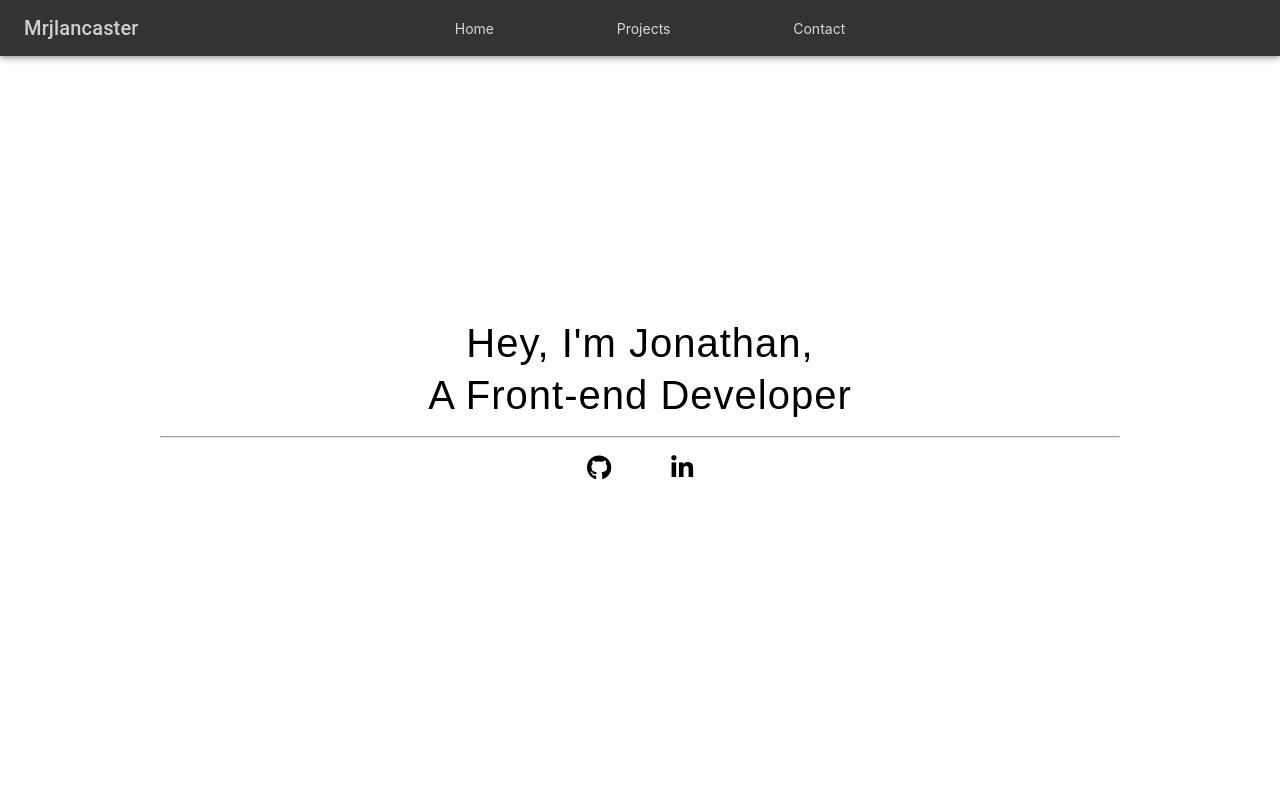
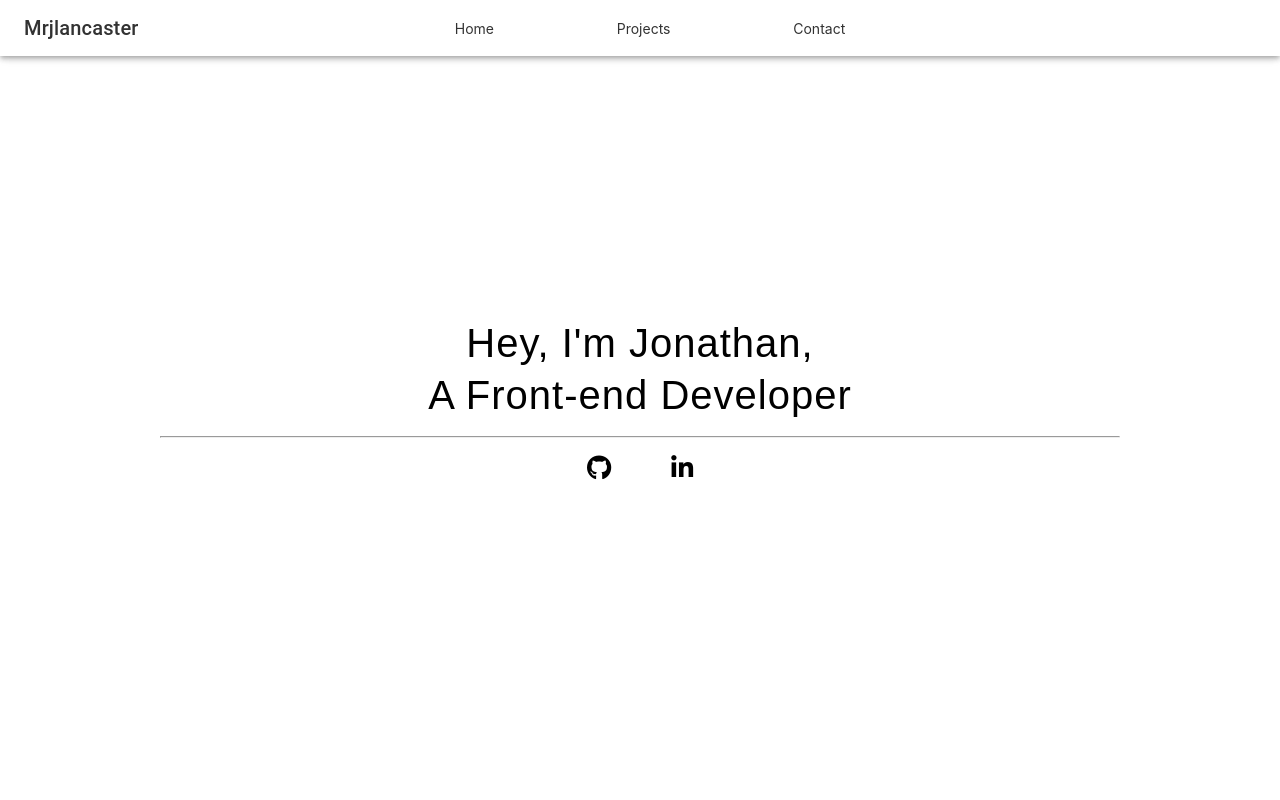
Before and after one commit to mrjlancaster/Portfolio, a React (Create React App) app: page / in a window 1280 px wide. Shown: the top 800 px of the page. Built offline with nearby package versions, Linux system fonts and the light colour scheme.

Commit message:
change color for header

```diff
--- a/src/styles.js
+++ b/src/styles.js
@@ -6,7 +6,8 @@ const useStyles = makeStyles((theme) => ({
 	 bar: {
 		 display: 'flex',
 		 justifyContent: 'center',
-		 backgroundColor: 'rgba(0, 0, 0, 0.8)',
+		//  backgroundColor: 'rgba(0, 0, 0, 0.8)',
+		backgroundColor: '#ffff',
 		 position: 'fixed',
 		 height: '7%',
 	 },
@@ -17,7 +18,8 @@ const useStyles = makeStyles((theme) => ({
 	 signature: {
 		 position: 'absolute',
 		 opacity: '0.8',
-		 color: '#f5f5f7',
+		//  color: '#f5f5f7',
+		color: '#000',
 		 cursor: 'default'
 	 },
 	 ul: {
@@ -29,6 +31,7 @@ const useStyles = makeStyles((theme) => ({
 	 },
 
 	 li: {
+		 color: '#000',
 		 opacity: '0.8',
 		 fontSize: 14,
 		 marginLeft: 20,
```
Also changed, not shown: src/components/Header.js (line endings or trailing spaces).
